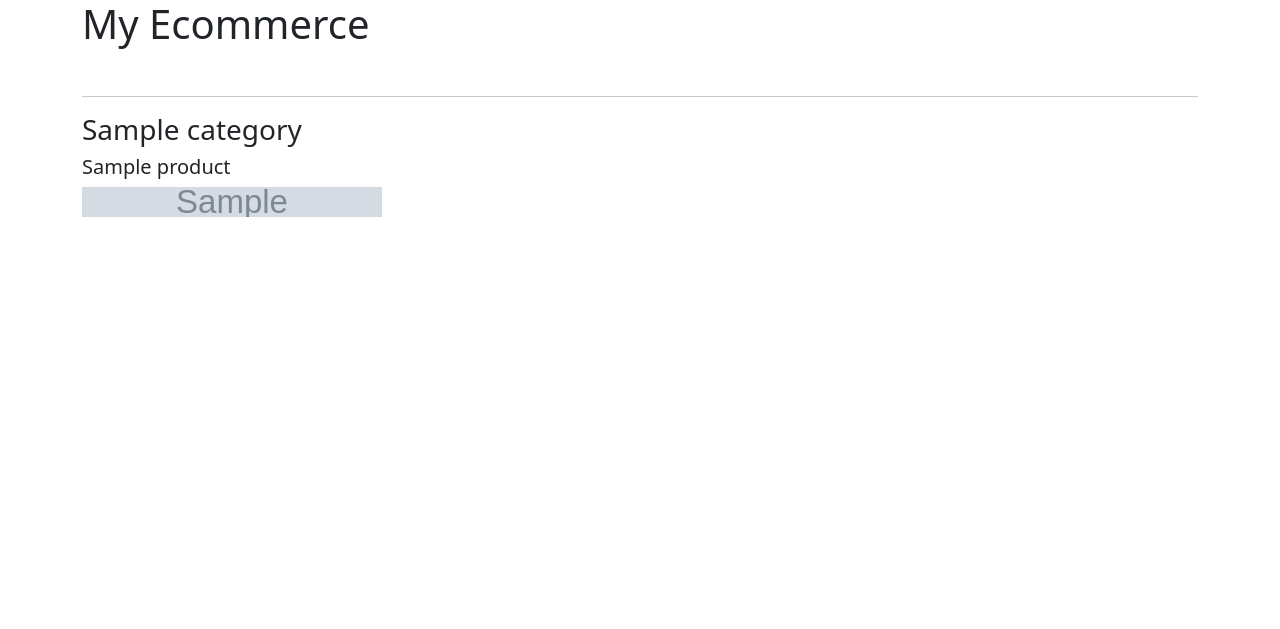
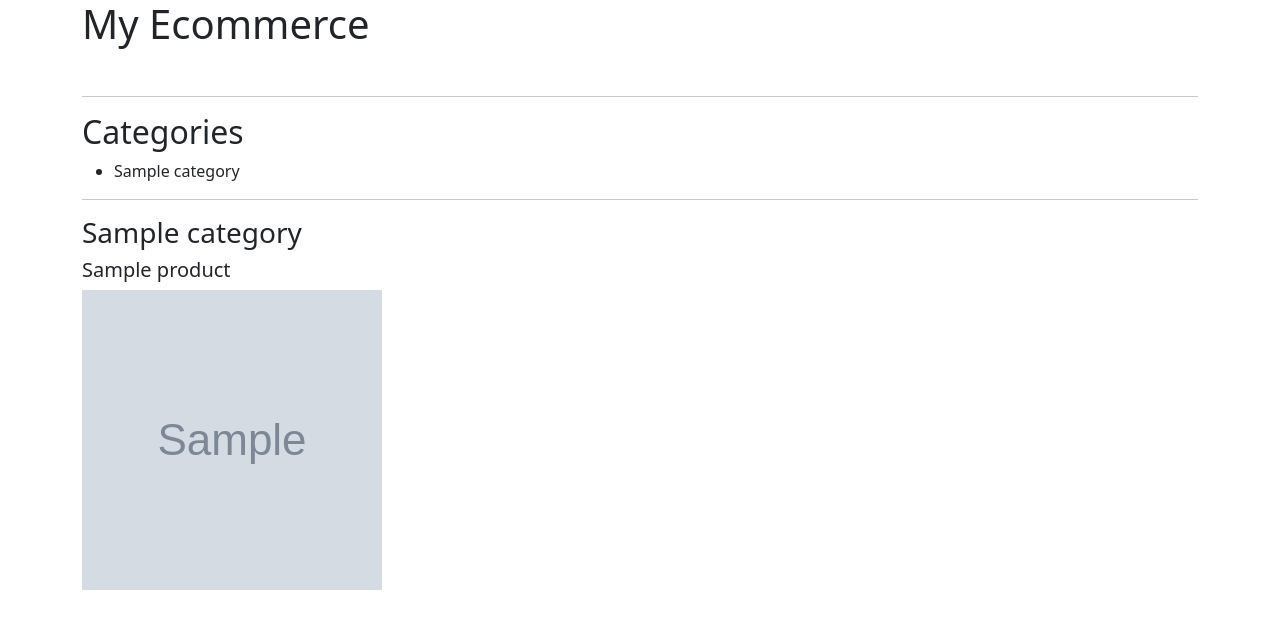
Before and after one commit to emmanuelbo13/django_ecommerce_beta, a Django app: page / in a window 1280 px wide. Shown: the top 629 px of the page. Run offline with Django 5.2, Linux system fonts and the light colour scheme; tables that the repository leaves empty hold one stand-in row (values such as "Sample post"); grey boxes marked "Sample" are stand-in pictures.

Commit message:
added category loop for future navbar

```diff
--- a/ecommerce/store/templates/store/index.html
+++ b/ecommerce/store/templates/store/index.html
@@ -7,6 +7,40 @@
     <div class="header">
         <h1>My Ecommerce</h1>
         <br>
+        <hr>
+
+        <!--This loop will be useful for my navbar -->
+        <!--Possible refactoring needed to avoid looping over every hierarchy level-->
+        {% if categories %}
+            <h2>Categories</h2>
+            <ul>
+                {% for parent_cat in parent_categories %}
+                    <li>
+                        {{ parent_cat.name }}
+                        <ul>
+                            {% for child in parent_cat.children.all %}
+                                <li>
+                                    {{ child.name }}
+                                    <ul>
+                                        {% for grandchild in child.children.all %}
+                                            <li>
+                                                {{ grandchild.name }}
+                                            </li>
+                                        {% empty %}
+
+                                        {% endfor %}
+                                    </ul>
+                                </li>
+
+                            {% endfor %}
+                        </ul>
+                    </li>
+                {% endfor %}
+            </ul>
+        {% else %}
+            <p>No categories available.</p>
+        {% endif %}
+
 
         <hr>
         {% for parent_cat in parent_categories %}
@@ -15,7 +49,7 @@
                 {% for product in products %}
                     <h5>{{ product.name }}</h5>
                     {% if product.image %}
-                        <img src="{{ product.image.url }}" alt="{{ product.name }}" style="width: 300px; height: 30px;">
+                        <img src="{{ product.image.url }}" alt="{{ product.name }}" style="width: 300px; height: 300px;">
                     {% else %}
                         <p>No image available</p>
                     {% endif %}
--- a/ecommerce/store/urls.py
+++ b/ecommerce/store/urls.py
@@ -7,9 +7,8 @@ app_name = 'store'
 
 urlpatterns = [
     path('', views.IndexView.as_view(), name='index'),
-    path('women/', views.IndexView.as_view(), {'slug': 'women'}, name='women_products'),
-    path('men/', views.IndexView.as_view(), {'slug': 'men'}, name='men_products'),
-    path('category/<slug:slug>/', views.CategoryDetailView.as_view(), name='category_detail'),
+    # create all categories urls
+    path('category/<slug:slug>/', views.CategoryDetailView.as_view(), name='category_detail')
 ]
 
 if settings.DEBUG:
--- a/ecommerce/store/views.py
+++ b/ecommerce/store/views.py
@@ -71,8 +71,6 @@ class IndexView(TemplateView):
         return context
 
 
-
-
 # --- CategoryDetailView ---
 # This view displays the products for a single category.
 class CategoryDetailView(DetailView):
```
Also changed, not shown: README.md.
